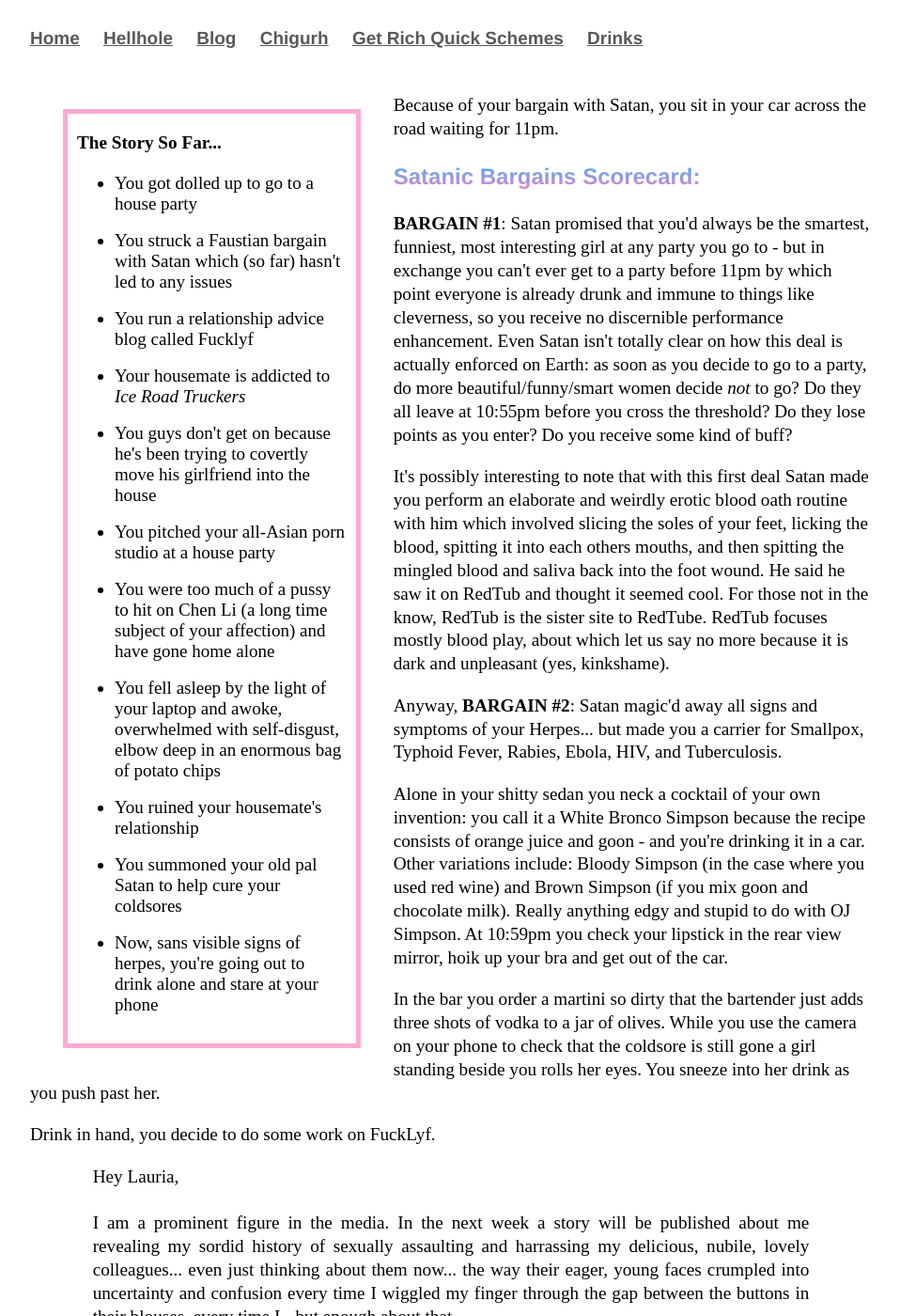
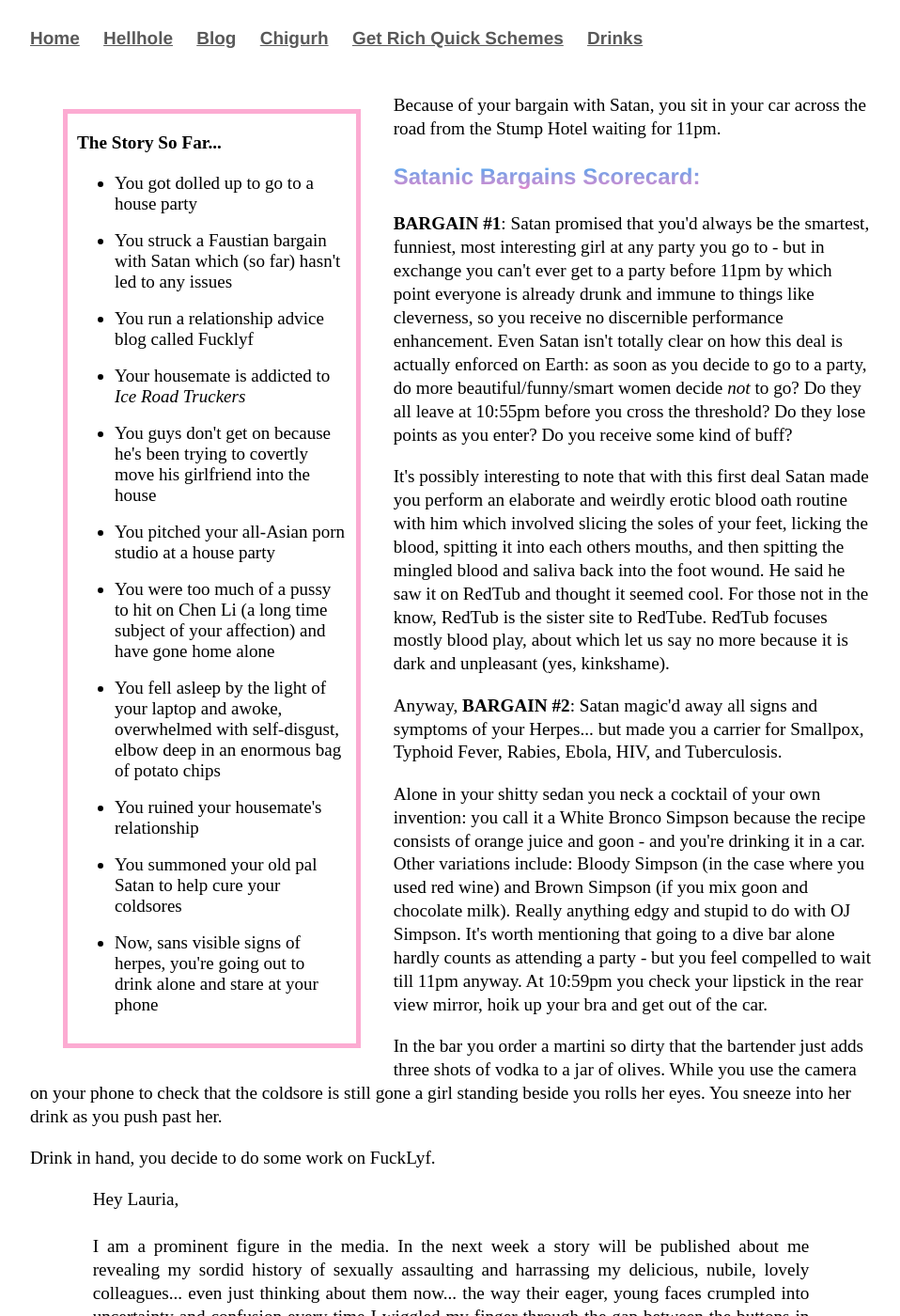
Before and after one commit to Pinelife/pinelife.github.io, a Jekyll site: the page Hellhole/Room11.html, which Jekyll copies as it is, in a window 1280 px wide and 1400 px high. Shown: the whole window at 94% size, without its empty margins (160-1118 px from the left). Built offline with Jekyll 4.4.1, drawn with Linux system fonts in a browser that asks for light colours.

Commit message:
Update Room11.html

```diff
--- a/Hellhole/Room11.html
+++ b/Hellhole/Room11.html
@@ -46,7 +46,7 @@
     </p>
 </div>
 <p>
-Because of your bargain with Satan, you sit in your car across the road waiting for 11pm.
+Because of your bargain with Satan, you sit in your car across the road from the Stump Hotel waiting for 11pm.
 </p>
 <h3>Satanic Bargains Scorecard:</h3>
 <p><b>BARGAIN #1</b>: Satan promised that you'd always be the smartest, funniest, most interesting girl at any party you go to
@@ -70,7 +70,8 @@
 Alone in your shitty sedan you neck a cocktail of your own invention: you call it a White Bronco Simpson because the recipe consists of
 orange juice and goon - and you're drinking it in a car. Other variations include: Bloody Simpson (in the
 case where you used red wine) and Brown Simpson (if you mix goon and chocolate milk). Really anything edgy and
-stupid to do with OJ Simpson. At 10:59pm you check your lipstick in the rear view mirror, hoik up your bra and
+stupid to do with OJ Simpson. It's worth mentioning that going to a dive bar alone hardly counts as attending a party - but you feel compelled
+	to wait till 11pm anyway. At 10:59pm you check your lipstick in the rear view mirror, hoik up your bra and
 get out of the car.
 </p>
 <p>
```
